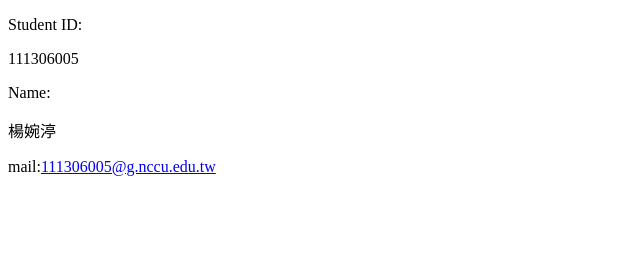
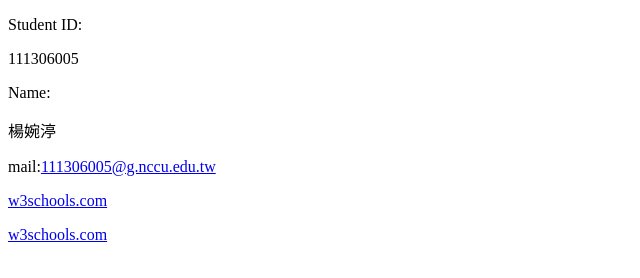
Before and after one commit to cactusras/Class0_HW_111306005, a plain HTML site: page index.html in a window 1280 px wide. Shown: the whole page, without its empty margins (0-640 px from the left). Drawn offline with Linux system fonts and the light colour scheme.

Commit message:
exercise

```diff
--- a/index.html
+++ b/index.html
@@ -11,5 +11,7 @@
 	<p>Name:</p>
 	<p>楊婉渟</p>
 	<p>mail:<a href="mailto:111306005@g.nccu.edu.tw">111306005@g.nccu.edu.tw</a></p>
+	<p><a href="exercise1.html">w3schools.com</a></p>
+	<p><a href="exercise2.html">w3schools.com</a></p>
 </body>
 </html>
```
